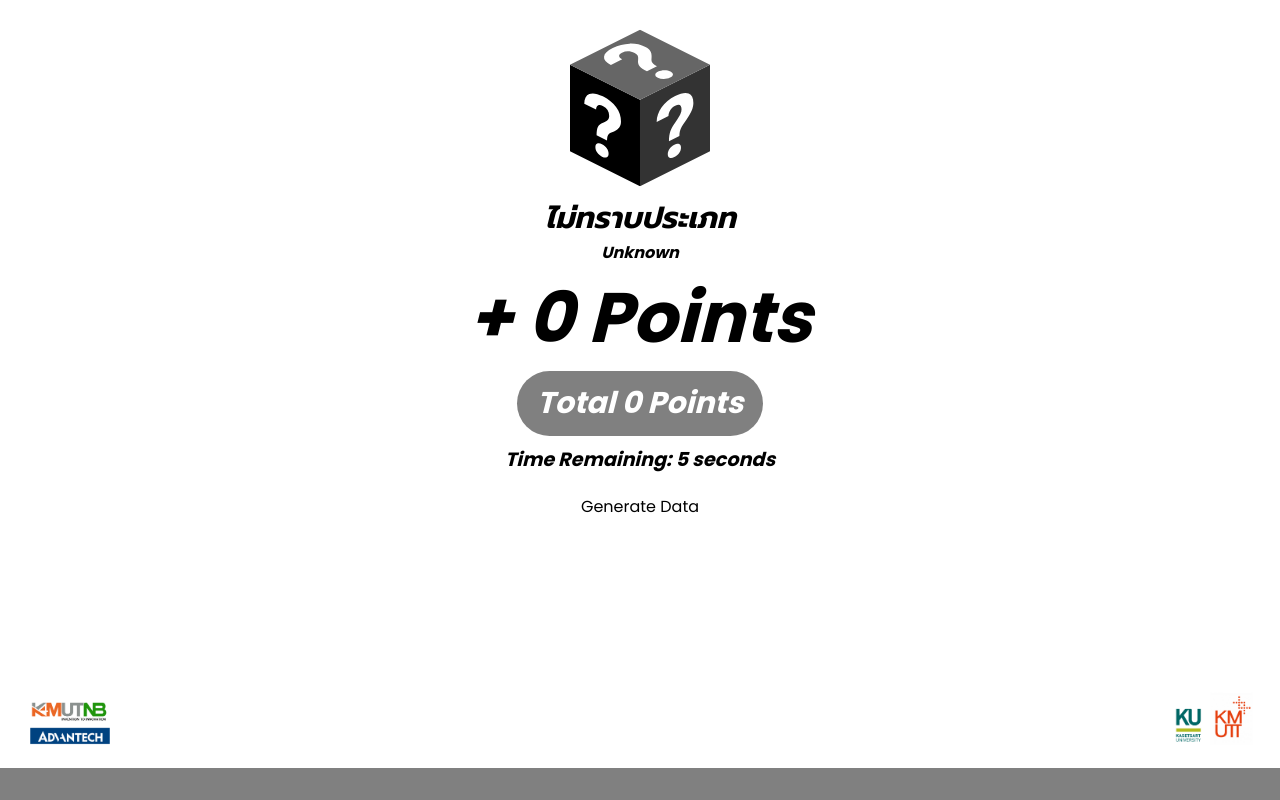
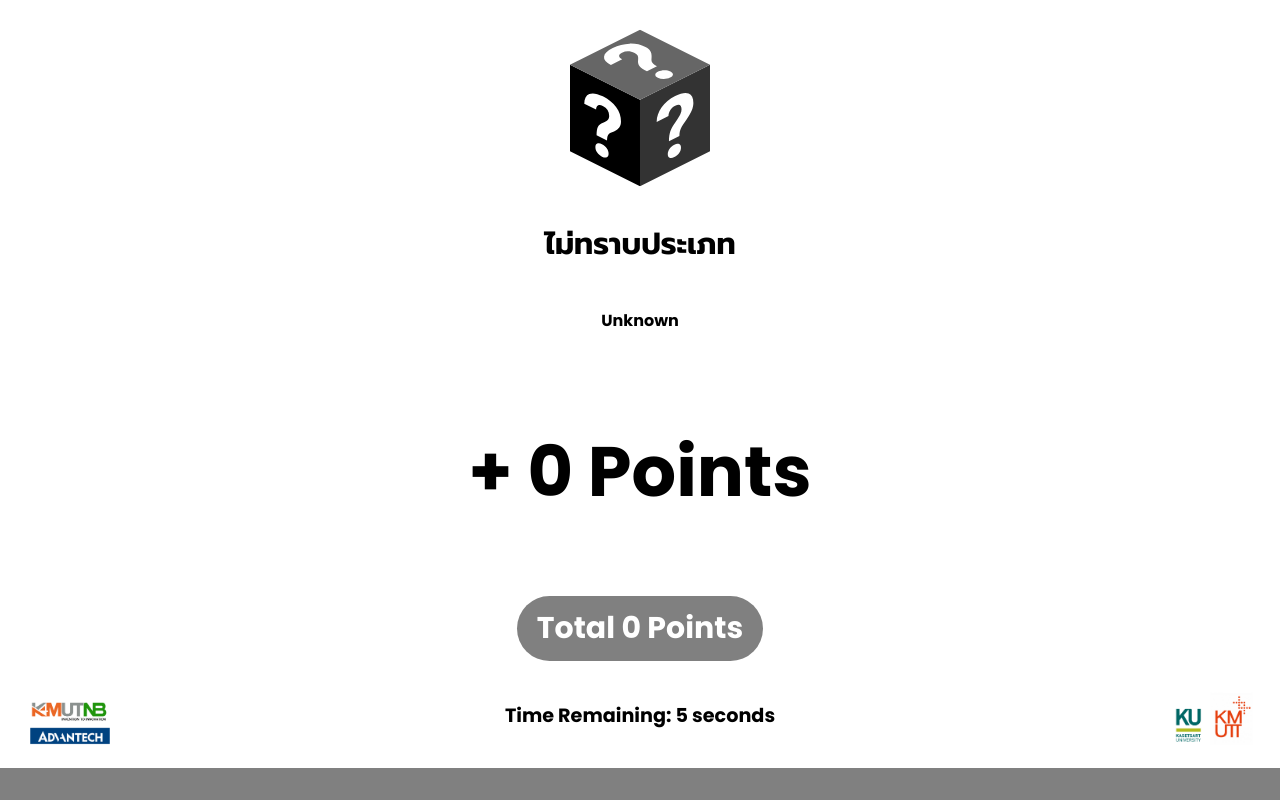
Before and after one commit to nattamon0407-tech/Advantech-ML, a React (Vite) app: page /Advantech-ML/mainpage in a window 1280 px wide. Built offline with nearby package versions, Linux system fonts and the light colour scheme.

Commit message:
Fix: Applied font @import with @layer base for Tailwind compatibility

```diff
--- a/src/trash_main.module.css
+++ b/src/trash_main.module.css
@@ -1,25 +1,24 @@
 @import url('https://fonts.googleapis.com/css2?family=Montserrat:wght@400;700&family=Poppins:wght@400;700&family=Prompt:wght@400;600;700&display=swap');
-@import "tailwindcss";
 
+@layer base {
+    body {font-family: 'Poppins', 'Prompt'};
+}
 
-body {font-family: 'Poppins', 'Prompt'};
-
+@layer components {
 h1 {
-    @apply italic;
     font-family: 'Poppins';
     font-weight: bold;
-
 }
 p {
-    @apply italic;
     font-family: 'Poppins', 'Prompt';
     font-weight: 900;
 }
 h2 {
-    @apply italic;
     font-family: 'Prompt';
     font-weight: 900;
     font-size: 30px;
+}
+
 }
 @keyframes spin {
   0% { transform: rotate(0deg); }
```
Lines whose indentation alone changed are shown as unchanged.
